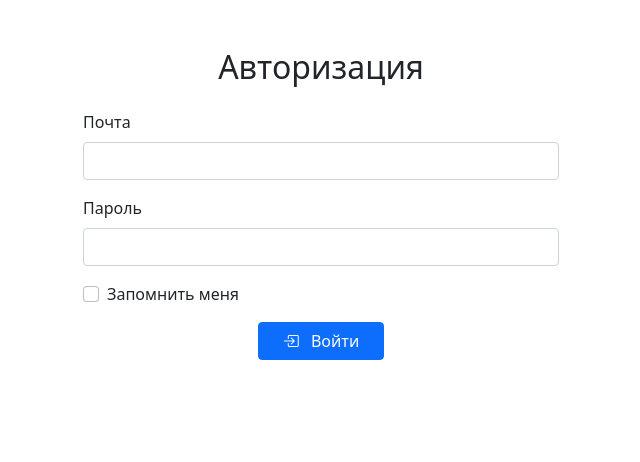
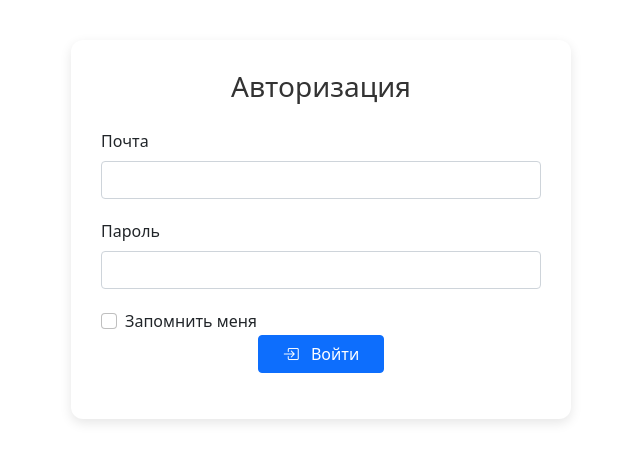
Before and after one commit to SutsuraGod/WEB-MarketPlace, a Flask app: page /login in a window 1280 px wide. Shown: the part 70-532 px from the top of the page, without its empty margins (319-959 px from the left). Run offline with Flask 3, Linux system fonts and the light colour scheme.

Commit message:
change decoration in login.html

```diff
--- a/templates/login.html
+++ b/templates/login.html
@@ -1,32 +1,53 @@
 {% extends "base.html" %}
 
 {% block content %}
-<div class="container mt-5" style="max-width: 500px;">
-    <h2 class="mb-4 text-center">Авторизация</h2>
-    <form action="" method="post" novalidate>
+<style>
+    .form-card {
+        max-width: 500px;
+        margin: 40px auto;
+        padding: 30px;
+        border-radius: 12px;
+        box-shadow: 0 4px 12px rgba(0, 0, 0, 0.1);
+        background-color: #ffffff;
+    }
+
+    .form-card h1 {
+        margin-bottom: 25px;
+        font-size: 28px;
+        text-align: center;
+        color: #333;
+    }
+
+    .form-card .form-group {
+        margin-bottom: 20px;
+    }
+</style>
+
+<div class="form-card">
+    <h1>Авторизация</h1>
+    <form action="" method="post">
         {{ form.hidden_tag() }}
-
-        <div class="mb-3">
+        <div class="form-group">
             {{ form.email.label(class="form-label") }}
             {{ form.email(class="form-control", type="email") }}
             {% for error in form.email.errors %}
-                <div class="alert alert-danger mt-2" role="alert">
+            <div class="alert alert-danger" role="alert">
                 {{ error }}
             </div>
             {% endfor %}
         </div>
 
-        <div class="mb-3">
+        <div class="form-group">
             {{ form.password.label(class="form-label") }}
             {{ form.password(class="form-control", type="password") }}
             {% for error in form.password.errors %}
-                <div class="alert alert-danger mt-2" role="alert">
+            <div class="alert alert-danger" role="alert">
                 {{ error }}
             </div>
             {% endfor %}
         </div>
 
-        <div class="form-check mb-3">
+        <div class="form-check">
             {{ form.remember_me(class="form-check-input") }}
             {{ form.remember_me.label(class="form-check-label") }}
         </div>
@@ -37,9 +58,9 @@
         </button>
         </div>
 
-        {% if message %}
-        <div class="mt-3 text-danger text-center">{{ message }}</div>
-        {% endif %}
+        <div class="mt-3 text-danger">
+            {{ message }}
+        </div>
     </form>
 </div>
 {% endblock %}
```
Lines whose indentation alone changed are shown as unchanged.
